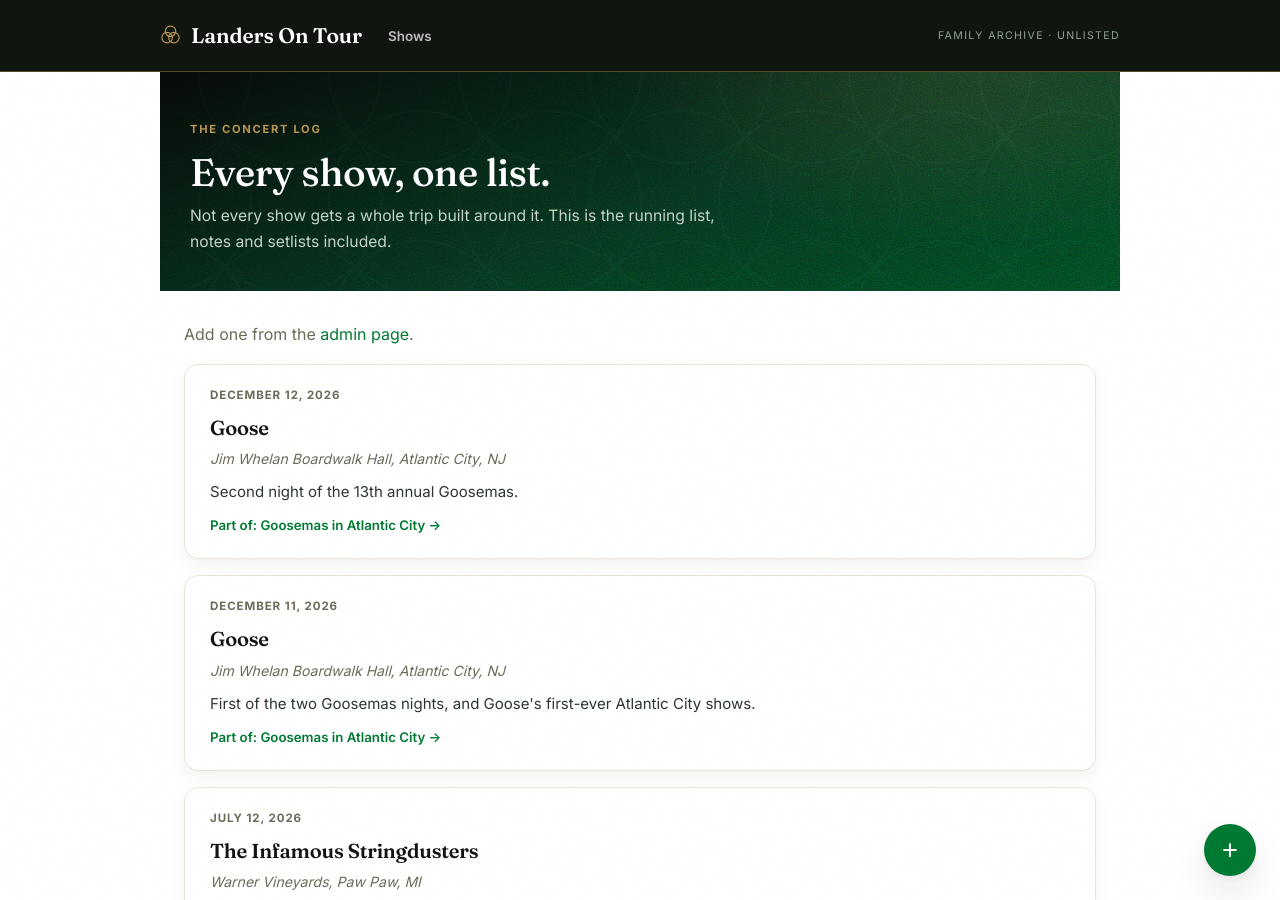
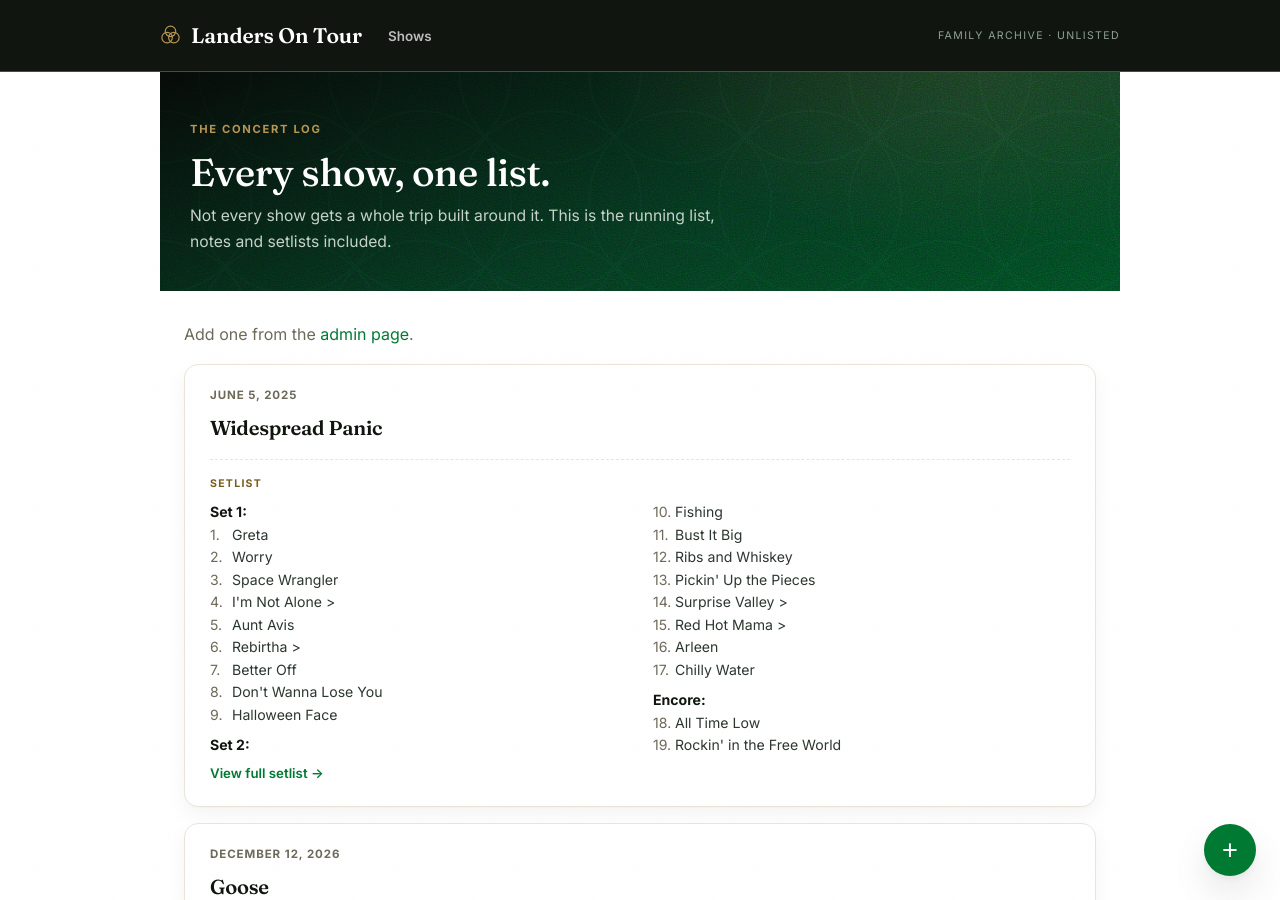
Before and after one commit to bmlanders/adventures, a Jekyll site: the page built from shows/index.html, in a window 1280 px wide and 900 px high. Built offline with Jekyll 4.4.1, drawn with Linux system fonts in a browser that asks for light colours.

Commit message:
Log show: Widespread Panic on 2025-06-05

```diff
--- a/shows/index.html
+++ b/shows/index.html
@@ -14,6 +14,39 @@
 
 <div class="shows-list">
 <!-- SHOWS_START -->
+<div class="show-entry" id="2025-06-05-widespread-panic">
+  <div class="show-date">June 5, 2025</div>
+  <h3>Widespread Panic</h3>
+  <div class="setlist">
+    <div class="setlist-lbl">Setlist</div>
+    <ol class="setlist-list">
+      <li class="setlist-set">Set 1:</li>
+      <li>Greta</li>
+      <li>Worry</li>
+      <li>Space Wrangler</li>
+      <li>I'm Not Alone &gt;</li>
+      <li>Aunt Avis</li>
+      <li>Rebirtha &gt;</li>
+      <li>Better Off</li>
+      <li>Don't Wanna Lose You</li>
+      <li>Halloween Face</li>
+      <li class="setlist-set">Set 2:</li>
+      <li>Fishing</li>
+      <li>Bust It Big</li>
+      <li>Ribs and Whiskey</li>
+      <li>Pickin' Up the Pieces</li>
+      <li>Surprise Valley &gt;</li>
+      <li>Red Hot Mama &gt;</li>
+      <li>Arleen</li>
+      <li>Chilly Water</li>
+      <li class="setlist-set">Encore:</li>
+      <li>All Time Low</li>
+      <li>Rockin' in the Free World</li>
+    </ol>
+  </div>
+  <a class="show-trip-link" href="https://www.setlist.fm/setlist/widespread-panic/2025/the-chicago-theatre-chicago-il-7b5a6acc.html" target="_blank" rel="noopener">View full setlist &rarr;</a>
+</div>
+
 <div class="show-entry" id="2026-12-12-goose">
   <div class="show-date">December 12, 2026</div>
   <h3>Goose</h3>
```
